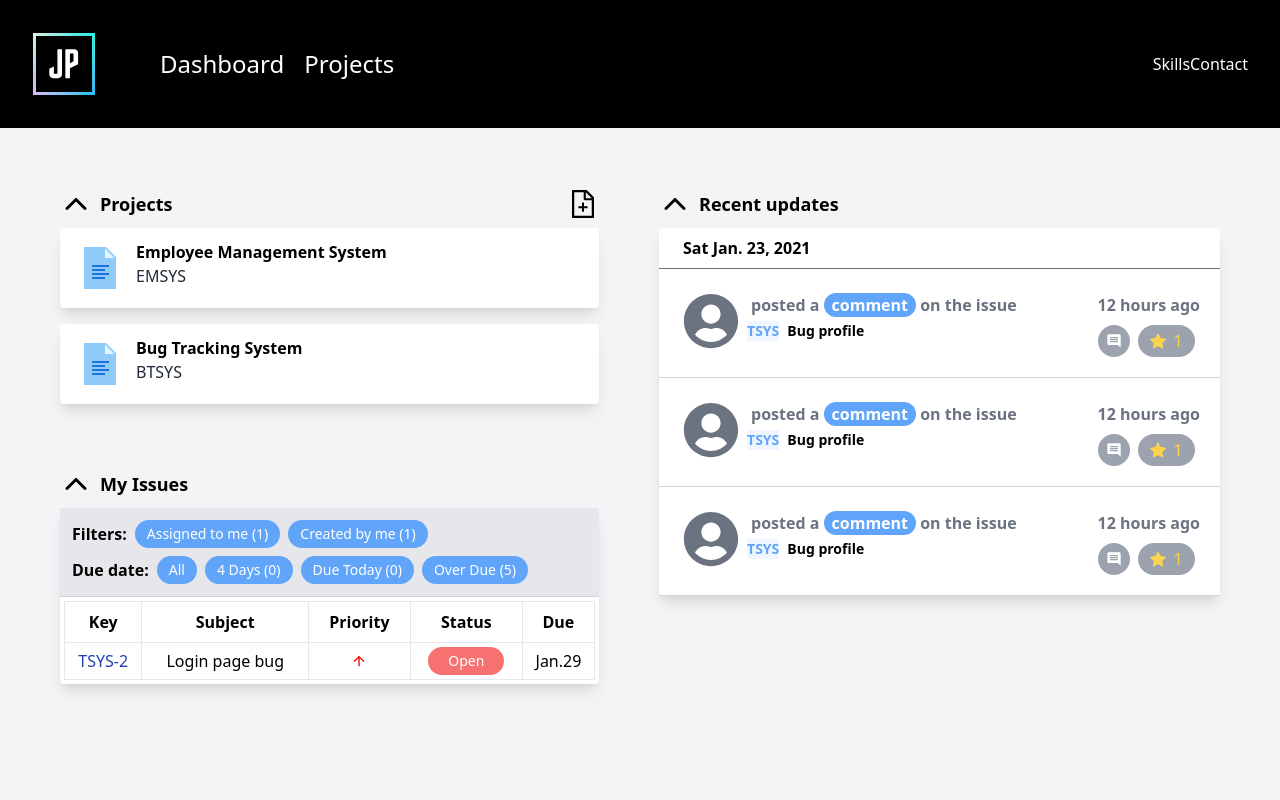
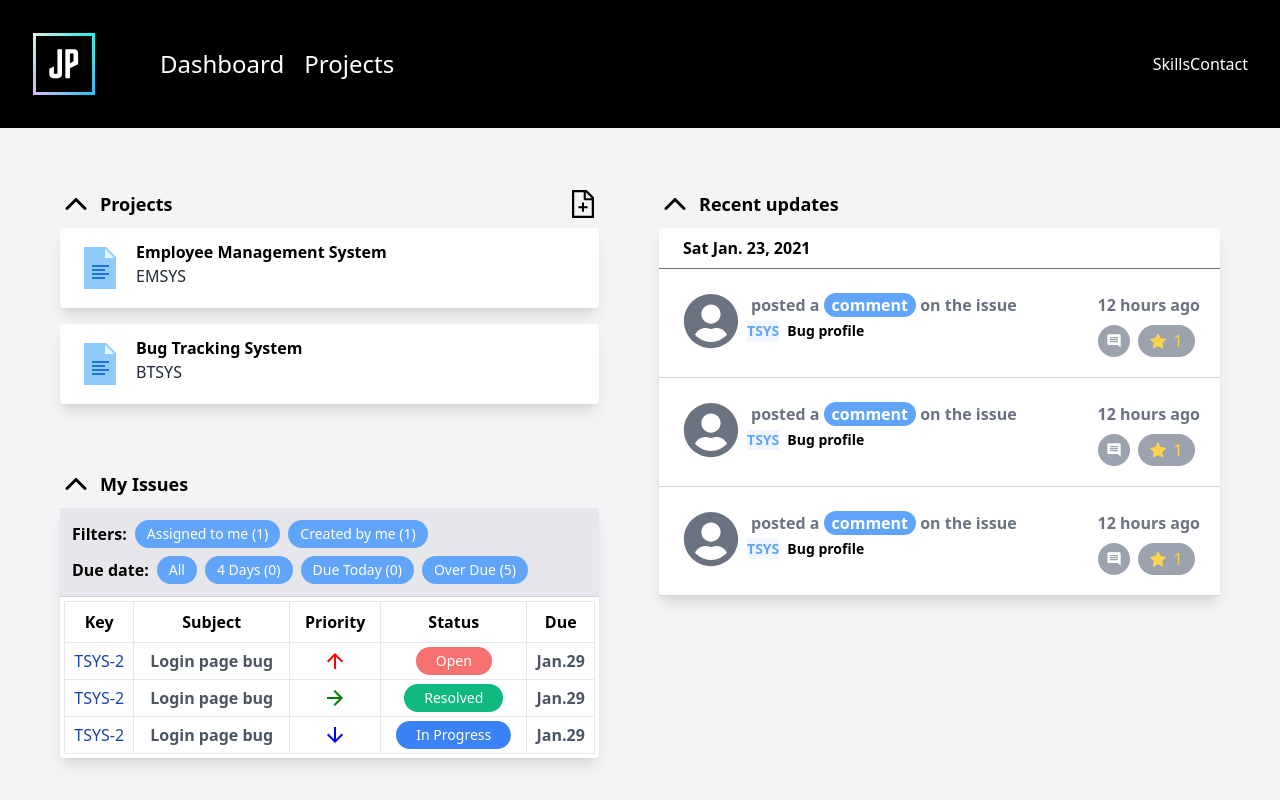
Before and after one commit to jhimson/bug-tracker, a React (Create React App) app in the folder client/: page /dashboard in a window 1280 px wide. Shown: the top 800 px of the page. Built offline with nearby package versions, Linux system fonts and the light colour scheme.

Commit message:
Separate Issue table items as its stand alone component

```diff
--- a/client/src/components/IssuesTableList.jsx
+++ b/client/src/components/IssuesTableList.jsx
@@ -2,7 +2,8 @@
 import React from 'react';
 
 // icons
-import { IoMdArrowUp } from 'react-icons/io';
+import { IoMdArrowUp, IoMdArrowForward, IoMdArrowDown } from 'react-icons/io';
+import IssueTableItem from './IssueTableItem';
 
 const IssuesTableList = () => (
   <div className="table w-full p-1 issues">
@@ -14,20 +15,50 @@ const IssuesTableList = () => (
         <th className="p-2 border">Status</th>
         <th className="p-2 border">Due</th>
       </tr>
+      <IssueTableItem
+        issueKey="TSYS-2"
+        issueSubject="Login page bug"
+        issuePriority="High"
+        issueStatus="Open"
+        issueDueDate="Jan.29"
+      />
       <tr className="border">
         <td className="p-1 text-blue-800 border">TSYS-2</td>
-        <td className="p-1 border">Login page bug</td>
+        <td className="p-1 font-semibold text-gray-600 border">
+          Login page bug
+        </td>
         <td className="p-1 border ">
           <div className="flex items-center justify-center">
-            <IoMdArrowUp size="1em" color="red" className="text-center" />
+            <IoMdArrowForward
+              size="1.5em"
+              color="green"
+              className="text-center"
+            />
           </div>
         </td>
         <td className="p-1 border">
-          <button className="p-1 px-5 text-sm text-white bg-red-400 rounded-full">
-            Open
+          <button className="p-1 px-5 text-sm text-white bg-green-500 rounded-full">
+            Resolved
           </button>
         </td>
-        <td className="p-1 border">Jan.29</td>
+        <td className="p-1 font-semibold text-gray-600 border">Jan.29</td>
+      </tr>
+      <tr className="border">
+        <td className="p-1 text-blue-800 border">TSYS-2</td>
+        <td className="p-1 font-semibold text-gray-600 border">
+          Login page bug
+        </td>
+        <td className="p-1 border ">
+          <div className="flex items-center justify-center">
+            <IoMdArrowDown size="1.5em" color="blue" className="text-center" />
+          </div>
+        </td>
+        <td className="p-1 border">
+          <button className="p-1 px-5 text-sm text-white bg-blue-500 rounded-full">
+            In Progress
+          </button>
+        </td>
+        <td className="p-1 font-semibold text-gray-600 border">Jan.29</td>
       </tr>
     </table>
   </div>
```
Also changed, not shown: 1 other file (tests, documents, lock files or other folders).
